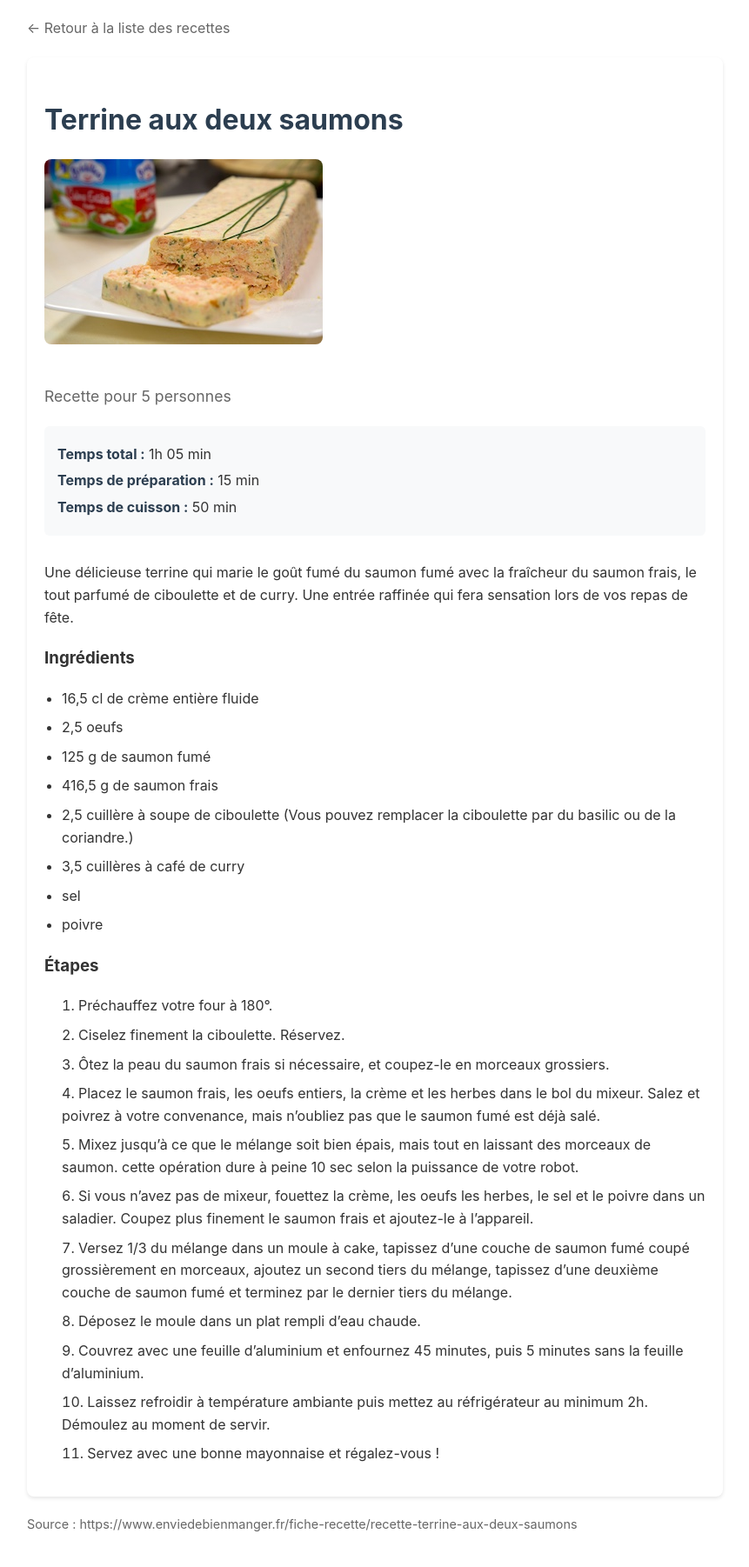
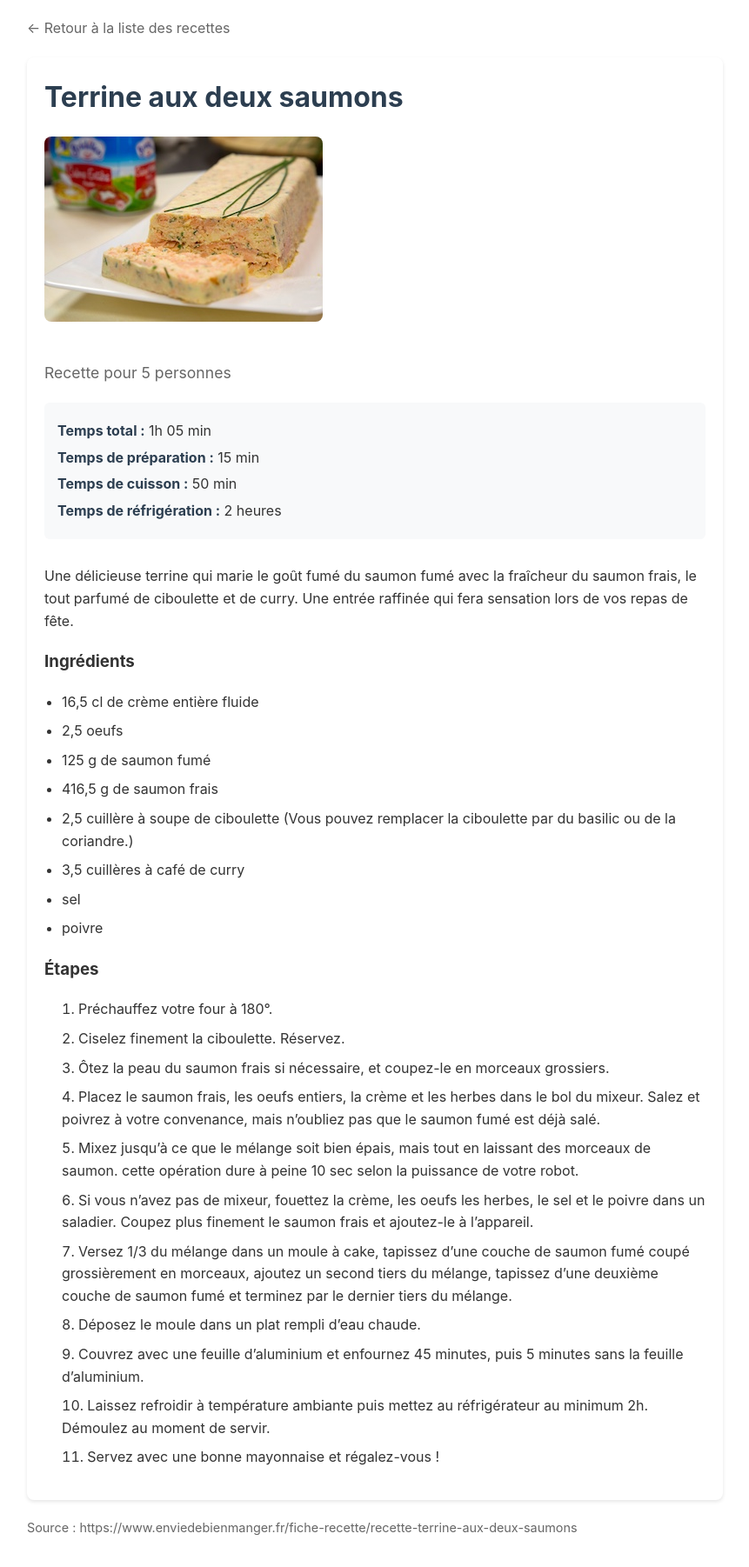
Before and after one commit to beacuisine/beacuisine.github.io, a Jekyll site: the page built from _recipes/terrine-deux-saumons.md, in a window 1280 px wide. Shown: the whole page at 87% size, without its empty margins (209-1070 px from the left). Built offline with Jekyll 4.4.1, drawn with Linux system fonts in a browser that asks for light colours.

Commit message:
improvements

```diff
--- a/_recipes/terrine-deux-saumons.md
+++ b/_recipes/terrine-deux-saumons.md
@@ -6,7 +6,7 @@ servings: 5
 total_time: 1h 05 min
 prep_time: 15 min
 cook_time: 50 min
-chill_time: 2h minimum
+refrigeration_time: 2 heures
 source: https://www.enviedebienmanger.fr/fiche-recette/recette-terrine-aux-deux-saumons
 ---
 
--- a/css/styles.css
+++ b/css/styles.css
@@ -30,6 +30,7 @@ body {
 
 .recipe h1 {
   color: #2c3e50;
+  margin-top: 0;
   margin-bottom: 20px;
   font-size: 2em;
 }
```
Also changed, not shown: _recipes/buche-aperitive-noel.md (+1 -1 lines), _recipes/tiramisu-coco-framboises-litchis.md (+1 -1 lines).
